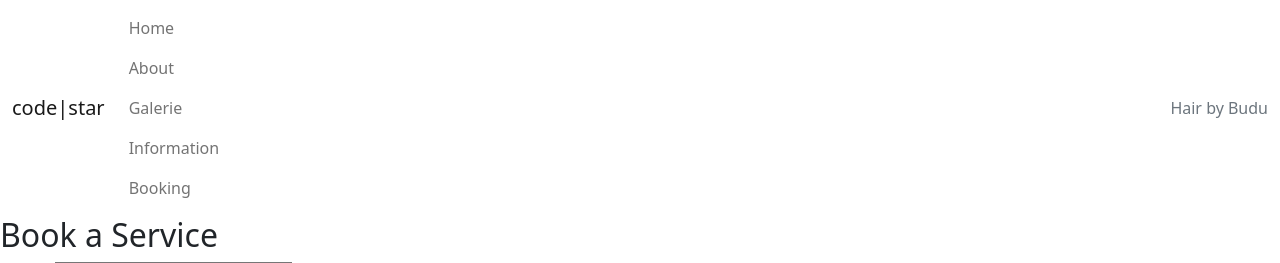
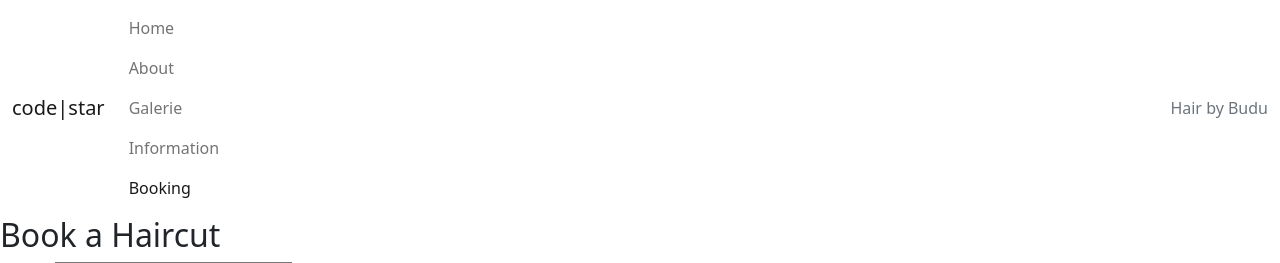
Before and after one commit to EMPZsolt/my-fourth-project, a Django app: page /book-service/ in a window 1280 px wide. Shown: the top 263 px of the page. Run offline with Django 4.2, Linux system fonts and the light colour scheme.

Commit message:
Fixing URL roots

```diff
--- a/booking/templates/booking/book_service.html
+++ b/booking/templates/booking/book_service.html
@@ -1,8 +1,8 @@
 {% extends 'base.html' %}
 
 {% block content %}
-  <h2>Book a Service</h2>
-  <form method="post" action="{% url 'book_service' %}">
+  <h2>Book a Haircut</h2>
+  <form method="post" action="{% url 'booking' %}">
     {% csrf_token %}
     {{ form.as_p }}
     <button type="submit">Book Now</button>
--- a/booking/templates/booking/booking_detail.html
+++ b/booking/templates/booking/booking_detail.html
@@ -19,6 +19,6 @@
 
     <!-- Add more details based on your Booking model fields -->
 
-    <a href="{% url 'book_service' %}">Back to Bookings</a>
+    <a href="{% url 'booking' %}">Back to Bookings</a>
 </body>
 </html>
--- a/booking/urls.py
+++ b/booking/urls.py
@@ -3,7 +3,7 @@ from . import views
 
 
 urlpatterns = [
-    path('book-service/', views.book_service, name='book_service'),
+    path('book-service/', views.book_service, name='booking'),
     path('success/', views.booking_success, name='booking_success'),
     path('<int:pk>/', views.booking_detail, name='booking_detail'),
 ]
--- a/home/templates/home/home_page.html
+++ b/home/templates/home/home_page.html
@@ -2,7 +2,7 @@
 
 {% block content %}
   <div class="hero-section">
-    <img src="{% static 'images/hero-image.jpg' %}" alt="Hero Image">
+    <img src="" alt="Hero Image">
     <div class="logo text-center">
       <h1>Hair by Budu</h1>
     </div>
--- a/templates/base.html
+++ b/templates/base.html
@@ -1,6 +1,7 @@
 {% load static %}
 
 {% url 'home' as home_url %}
+{% url 'booking' as booking_url %}
 
 
 <!DOCTYPE html>
@@ -42,15 +43,15 @@
                 <ul class="navbar-nav me-auto mb-2 mb-lg-0">
                     <li class="nav-item">
                         <a class="nav-link {% if request.path == home_url %}active{% endif %}" aria-current="page"
-                            href="#">Home</a>
+                            href="{% url 'home' %}">Home</a>
                         <a class="nav-link {% if request.path == '' %}active{% endif %}" aria-current="page"
                             href="">About</a>
                         <a class="nav-link {% if request.path == '' %}active{% endif %}" aria-current="page"
                             href="">Galerie</a>
                         <a class="nav-link {% if request.path == '' %}active{% endif %}" aria-current="page"
                             href="">Information</a>
-                        <a class="nav-link {% if request.path == '' %}active{% endif %}" aria-current="page"
-                            href="{% url 'book_service' %}">Booking</a>
+                        <a class="nav-link {% if request.path == booking_url %}active{% endif %}" aria-current="page"
+                            href="{% url 'booking' %}">Booking</a>
                     </li>
 
                 </ul>
```
